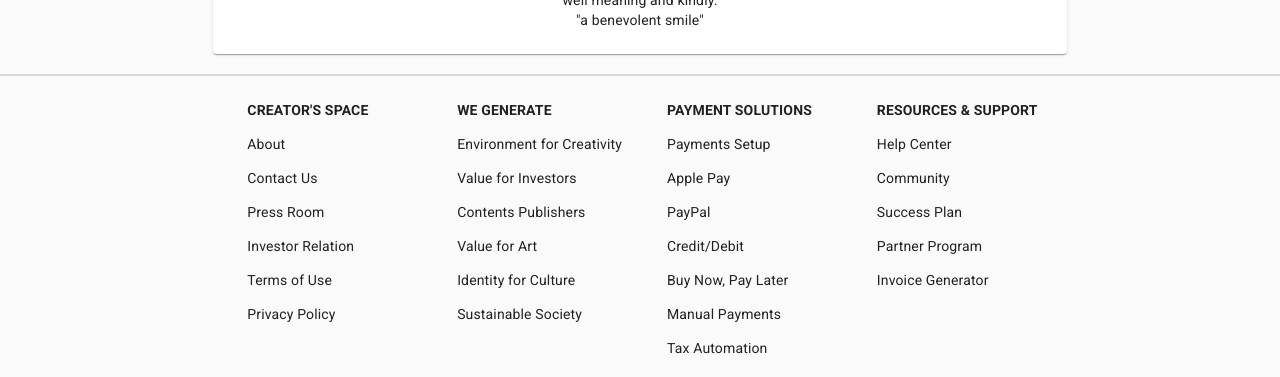
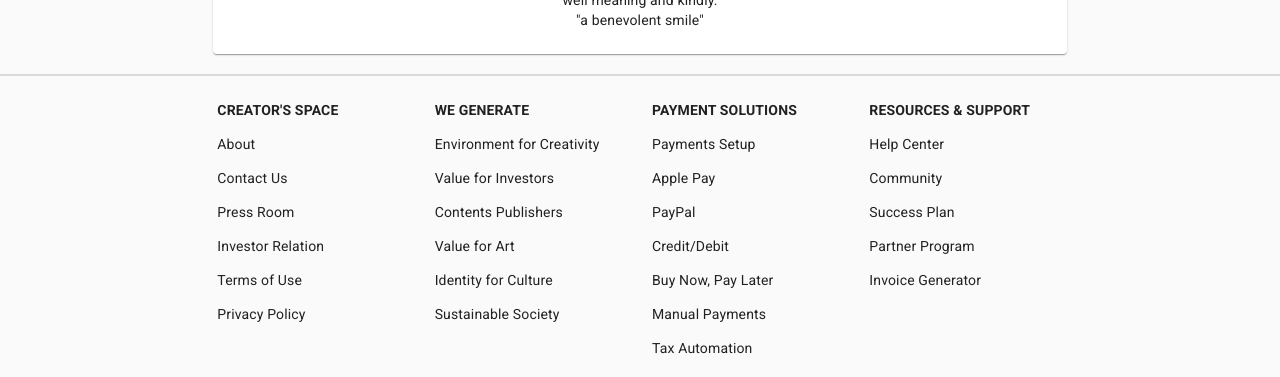
Before and after one commit to rajibjonchhen/capstone-project, a React (Create React App) app: page /home in a window 1280 px wide. Shown: the part 1486-1863 px from the top of the page. Built offline with nearby package versions, Linux system fonts and the light colour scheme; no server answers; sample sign-in values are in the browser's storage.

Commit message:
footer aligned

```diff
--- a/src/footer/myfooter.css
+++ b/src/footer/myfooter.css
@@ -1,14 +1,14 @@
 .footer-box{
 bottom: 0;
 margin : 20px auto 0px;
-padding : 0px 0px 0px 30px;
-
+text-align: left;
+width: 100%;
+margin:auto;
+display:flex;
+justify-content:center
 }
 
 .footerCol-title{
     text-align: left;
     font-weight: bold;
 }
-.footerCol{
-    text-align: left;
-}
--- a/src/footer/myfooter.jsx
+++ b/src/footer/myfooter.jsx
@@ -58,10 +58,11 @@ function MyFooter() {
 
   return (
 
-    <Grid item xs={12} sm={12} md={10} lg={8} style={{margin:"auto", display:"flex",justifyContent:"center"}}>
-      <Grid container spacing={2} className="footer-box">
+      <Grid   container style={{ justifyContent:"center"}}>
+      <Grid item xs={12} md={10} lg={8} className="footer-box">
+          <Grid container spacing={2}>
           {footerParts.map((part, i) => (
-          <Grid key={i} item xs={12} sm={12} md={3} lg={3} style={{width:"100%"}}>
+            <Grid key={i} item xs={12} md={3} lg={3} >
                 <p className="footerCol-title">{part.title}</p>
                 <div className="footerCol">
                   {part.lists.map((list, j) => (
@@ -72,6 +73,7 @@ function MyFooter() {
           ))}
           </Grid>
       </Grid>
+  </Grid>
 
   );
 }
--- a/src/myNavbar/MyNavbar.jsx
+++ b/src/myNavbar/MyNavbar.jsx
@@ -1,4 +1,5 @@
 import * as React from "react";
+import { useEffect } from "react";
 import { styled, alpha } from "@mui/material/styles";
 import Box from "@mui/material/Box";
 import IconButton from "@mui/material/IconButton";
@@ -35,6 +36,10 @@ function MyNavbar() {
 
   const isMenuOpen = Boolean(anchorEl);
   const isMobileMenuOpen = Boolean(mobileMoreAnchorEl);
+
+useEffect(() => {
+console.log(location.pathname)
+  },[])
 
   const Search = styled("div")(({ theme }) => ({
     position: "relative",
@@ -198,7 +203,7 @@ function MyNavbar() {
         <p>Profile</p>
       </MenuItem>
       <Box sx={{ display: "flex", alignItems: "center"}}>
-        <Search style={{display:location.href ==="/product"||"/post"? "none":"block" }}>
+        <Search >
           <SearchIconWrapper>
             <SearchIcon />
           </SearchIconWrapper>
@@ -230,11 +235,11 @@ function MyNavbar() {
             Creator's Space
           </Typography>
 
-          <Box sx={{ flexGrow: 1 }} />
+          <Box sx={{ flexGrow: 1 }}  style={{display:location.pathname ==="/product"||"/post"? "block":"none"}}/>
 
           <Box sx={{ display: { xs: "none", md: "flex" } }}>
-            <Box sx={{ display: "flex", alignItems: "center" }}>
-              <Search>
+            <Box style={{ display:"flex",  alignItems: "center" }}>
+              <Search >
                 <SearchIconWrapper>
                   <SearchIcon />
                 </SearchIconWrapper>
```
Lines whose indentation alone changed are shown as unchanged.
